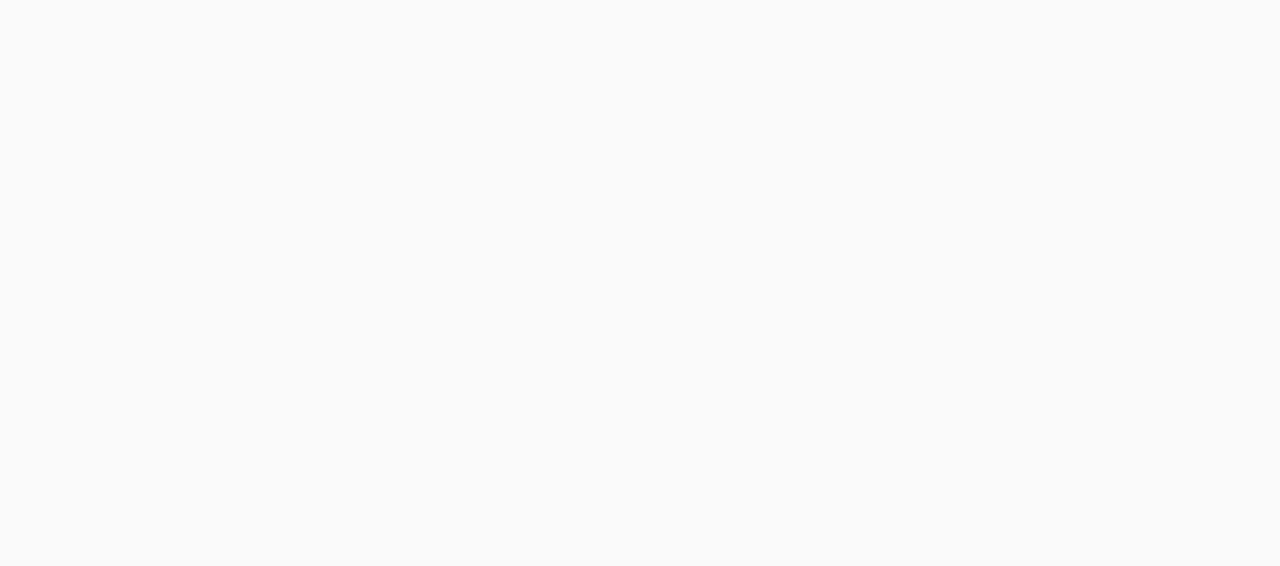
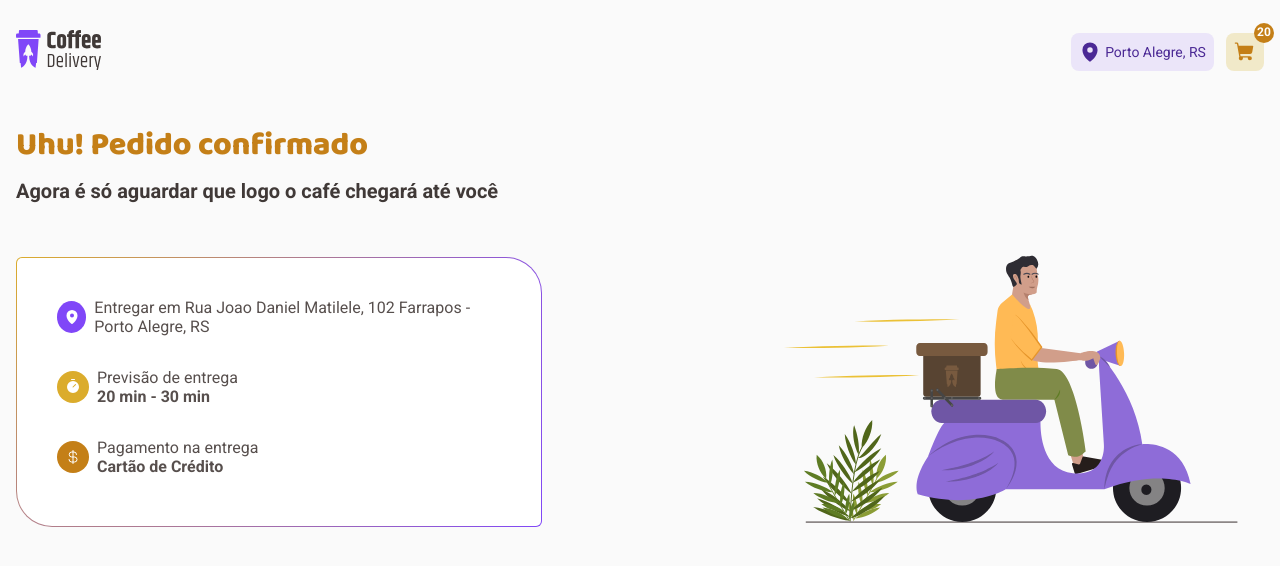
Before and after one commit to sleduardo20/coffe-delivery, a React (Create React App) app: page /confirmedOrder in a window 1280 px wide. Before the commit this address had no page. Shown: the top 566 px of the page. Built offline with nearby package versions, Linux system fonts and the light colour scheme.

Commit message:
🏭 feat - create page CofirmedOrder

```diff
--- a/src/components/CoffesSelected/index.tsx
+++ b/src/components/CoffesSelected/index.tsx
@@ -7,14 +7,10 @@
   return (
     <CoffesSelectedContainer>
       {mockCoffesSelected.map((coffe) => (
-        <>
-          <CoffeItem
-            key={coffe.name}
-            {...coffe}
-            removeCoffe={() => console.log('remover')}
-          />
+        <div key={coffe.name}>
+          <CoffeItem {...coffe} removeCoffe={() => console.log('remover')} />
           <Divider />
-        </>
+        </div>
       ))}
     </CoffesSelectedContainer>
   );
--- a/src/components/CoffesSelected/mock.ts
+++ b/src/components/CoffesSelected/mock.ts
@@ -5,14 +5,11 @@
   {
     name: 'cubano',
     image: cubano,
-    tags: ['especial', 'gelado', 'alcoólico'],
     price: '9,90',
   },
   {
     name: 'expresso tradicional',
     image: expresso,
-    tags: ['tradicional', 'especial'],
-    description: 'O tradicional café feito com água quente e grãos moídos',
     price: '9,90',
   },
 ];
--- a/src/pages/ConfirmOrder/index.tsx
+++ b/src/pages/ConfirmOrder/index.tsx
@@ -11,6 +11,7 @@
 import {
   CoffesSelectedSection,
   ConfirmItems,
+  ConfirmOrderButton,
   ConfirmOrderContainer,
   DeliverySection,
   Field,
@@ -18,6 +19,7 @@
   FormWrapper,
   Payment,
   Title,
+  Total,
 } from './styles';
 
 enum FormPayments {
@@ -114,6 +116,19 @@
           <h3>Cafés selecionados</h3>
           <ConfirmItems>
             <CoffesSelected />
+            <Total>
+              <span>Total de Itens</span>
+              <span>R$ 29,70</span>
+            </Total>
+            <Total>
+              <span>Entrega</span>
+              <span>R$ 3,70</span>
+            </Total>
+            <Total>
+              <strong>Total</strong>
+              <strong>R$ 3,70</strong>
+            </Total>
+            <ConfirmOrderButton>Confirmar Pedido</ConfirmOrderButton>
           </ConfirmItems>
         </CoffesSelectedSection>
       </FormWrapper>
--- a/src/pages/ConfirmOrder/styles.ts
+++ b/src/pages/ConfirmOrder/styles.ts
@@ -81,3 +81,40 @@
   background: ${({ theme }) => theme.card};
   padding: 4rem;
 `;
+
+export const Total = styled.div`
+  display: flex;
+  align-items: center;
+  justify-content: space-between;
+  color: ${({ theme }) => theme.text};
+  margin-bottom: 1.2rem;
+
+  span {
+    font-size: 1.4rem;
+    line-height: 1.82rem;
+  }
+
+  strong {
+    font-size: 2rem;
+    line-height: 2.6rem;
+    color: ${({ theme }) => theme.subTitle};
+  }
+`;
+
+export const ConfirmOrderButton = styled.button`
+  margin-top: 1.2rem;
+  background: ${({ theme }) => theme.yellow};
+  border-radius: 0.6rem;
+  width: 100%;
+  height: 4.6rem;
+  text-transform: uppercase;
+  color: ${({ theme }) => theme.white};
+  font-weight: 700;
+  font-size: 1.4rem;
+  padding: 1.2rem 0.8rem;
+  transition: all 0.2s;
+
+  &:hover {
+    background: ${({ theme }) => theme.yellowDark};
+  }
+`;
--- /dev/null
+++ b/src/pages/ConfirmedOrder/index.tsx
@@ -0,0 +1,57 @@
+import {
+  CicleIcon,
+  ConfirmedOrderContainer,
+  InfoOrder,
+  InfoItem,
+  SectionLeft,
+  SectionRight,
+} from './styles';
+import imgDelivery from '../../assets/delivery.svg';
+import { CurrencyDollar, MapPin, Timer } from 'phosphor-react';
+
+export function ConfirmedOrder() {
+  return (
+    <ConfirmedOrderContainer>
+      <h1>Uhu! Pedido confirmado</h1>
+      <h5>Agora é só aguardar que logo o café chegará até você</h5>
+      <article>
+        <SectionLeft>
+          <InfoOrder>
+            <InfoItem>
+              <CicleIcon $color="purple">
+                <MapPin weight="fill" />
+              </CicleIcon>
+
+              <p>
+                Entregar em Rua Joao Daniel Matilele, 102 Farrapos - Porto
+                Alegre, RS
+              </p>
+            </InfoItem>
+            <InfoItem>
+              <CicleIcon $color="yellow">
+                <Timer weight="fill" />
+              </CicleIcon>
+
+              <p>
+                Previsão de entrega <br /> <span>20 min - 30 min</span>
+              </p>
+            </InfoItem>
+
+            <InfoItem>
+              <CicleIcon $color="yellowDark">
+                <CurrencyDollar />
+              </CicleIcon>
+
+              <p>
+                Pagamento na entrega <br /> <span>Cartão de Crédito</span>
+              </p>
+            </InfoItem>
+          </InfoOrder>
+        </SectionLeft>
+        <SectionRight>
+          <img src={imgDelivery} alt="Imagem do entregador" />
+        </SectionRight>
+      </article>
+    </ConfirmedOrderContainer>
+  );
+}
--- /dev/null
+++ b/src/pages/ConfirmedOrder/styles.ts
@@ -0,0 +1,92 @@
+import styled from 'styled-components';
+import { Wrapper } from '../../components/Wrapper';
+
+export const ConfirmedOrderContainer = styled(Wrapper)`
+  h1 {
+    color: ${({ theme }) => theme.yellowDark};
+    font-weight: 800;
+    font-size: 3.2rem;
+    font-family: 'Baloo 2', sans-serif;
+    margin-bottom: 0.8rem;
+  }
+
+  h5 {
+    font-size: 2rem;
+    color: ${({ theme }) => theme.subTitle};
+    margin-bottom: 4rem;
+  }
+
+  article {
+    display: flex;
+    align-items: center;
+    justify-content: space-between;
+    gap: 10.2rem;
+  }
+
+  svg {
+    color: ${({ theme }) => theme.white};
+    size: 1.6rem;
+  }
+`;
+
+export const SectionLeft = styled.section`
+  width: 52.6rem;
+  height: 27rem;
+  border-style: solid;
+
+  border: double 1.5px transparent;
+  border-radius: 0.6rem 3.6rem;
+  background-origin: border-box;
+  background-clip: content-box, border-box;
+  background-image: linear-gradient(white, white),
+    radial-gradient(
+      circle at top left,
+      ${({ theme }) => theme.yellow},
+      ${({ theme }) => theme.purple}
+    );
+`;
+
+export const InfoOrder = styled.div`
+  padding: 4rem;
+  display: flex;
+  flex-direction: column;
+  gap: 3.2rem;
+  align-items: flex-start;
+`;
+
+export const InfoItem = styled.div`
+  display: flex;
+  align-items: center;
+  justify-content: center;
+  gap: 0.8rem;
+
+  p {
+    width: fit-content;
+
+    span {
+      font-weight: 800;
+    }
+  }
+`;
+
+const COLORS_CIRCLE = {
+  yellow: 'yellow',
+  purple: 'purple',
+  yellowDark: 'yellowDark',
+} as const;
+
+export const CicleIcon = styled.div<{ $color: keyof typeof COLORS_CIRCLE }>`
+  width: 3.2rem;
+  height: 3.2rem;
+  border-radius: 50%;
+  background: ${({ theme, $color }) => theme[$color]};
+  display: flex;
+  align-items: center;
+  justify-content: center;
+`;
+
+export const SectionRight = styled.section`
+  img {
+    width: 49.2rem;
+  }
+`;
--- a/src/routes/Router.tsx
+++ b/src/routes/Router.tsx
@@ -1,5 +1,6 @@
 import { Route, Routes } from 'react-router-dom';
 import { DefaultLayout } from '../components/layouts/Default';
+import { ConfirmedOrder } from '../pages/ConfirmedOrder';
 import { ConfirmOrder } from '../pages/ConfirmOrder';
 import { Home } from '../pages/Home';
 
@@ -9,6 +10,7 @@
       <Route path="/" element={<DefaultLayout />}>
         <Route path="/" element={<Home />} />
         <Route path="/confirmOrder" element={<ConfirmOrder />} />
+        <Route path="/confirmedOrder" element={<ConfirmedOrder />} />
       </Route>
     </Routes>
   );
```
Also changed, not shown: src/assets/delivery.svg (added).
